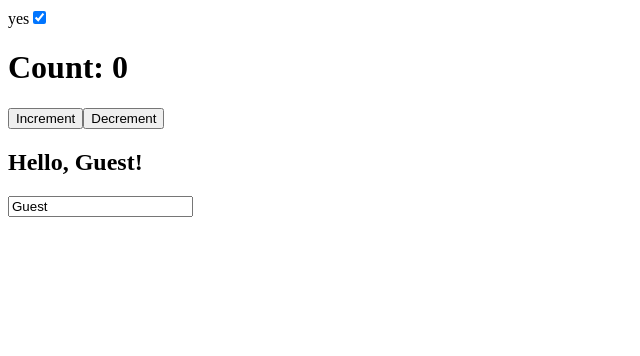
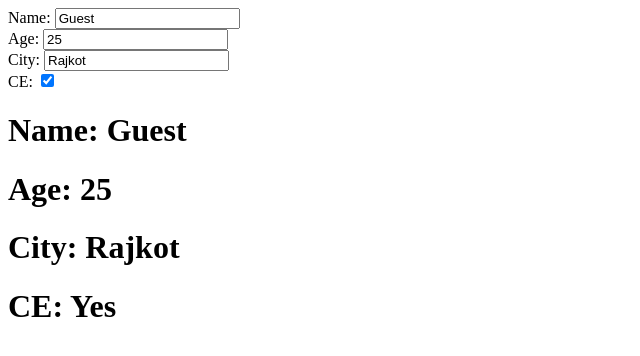
Before and after one commit to jaysurani18/REACT, a React (Vite) app in the folder LL_project/: page / in a window 1280 px wide. Shown: the top 356 px of the page, without its empty margins (0-640 px from the left). Built offline with nearby package versions, Linux system fonts and the light colour scheme.

Commit message:
dynamically give value usinng checkbox

```diff
--- a/LL_project/src/hook1.jsx
+++ b/LL_project/src/hook1.jsx
@@ -1,17 +1,39 @@
-import React,{Component} from "react";
-export default function HookExample(){
-    const [count , setCount] = React.useState(0);
-    const [name,setName] = React.useState("Guest");
-    const [checked , setChecked] = React.useState(true);
-        return(
-        <div>
-            yes<input type="Checkbox" checked={checked} onChange={(e) => setChecked(e.target.checked)}></input>
-            <h1>Count: {count}</h1>
-            <button onClick={() => setCount(count + 1)}>Increment</button>
-            <button onClick={() => setCount(count - 1)}>Decrement</button>
-            <h2>Hello, {name}!</h2>
-            <input type="Text" value={name} onChange={(e) => setName(e.target.value)}></input>
-        </div>
-        )
+import React, { useState } from 'react';
+export default function Hook2() {
+    const [user, setUser] = useState({
+        name: "Guest",
+        age: 25,
+        ce: true,
+        city: "Rajkot",
+    });
+    return <>
+    <label>Name: </label>
+    <input type="text"
+    placeholder='Name'
+    value={user.name}
+    onChange={(e) => setUser({...user, name: e.target.value})}
+    />
+    <br/>
+    <label>Age: </label>
+    <input type="number" value={user.age}
+    onChange={(e) => setUser({...user, age: e.target.value})}
+    />
+    <br/>
+    <label>City: </label>
+    <input type="text"
+    placeholder='City'
+    value={user.city}
+    onChange={(e) => setUser({...user, city: e.target.value})}
+    />
+    <br/>
+    <label>CE: </label>
+    <input type="checkbox"
+    checked={user.ce}
+    onChange={(e) => setUser({...user, ce: e.target.checked})}
+    />
+    <h1>Name: {user.name}</h1>
+    <h1>Age: {user.age}</h1>
+    <h1>City: {user.city}</h1>
+    <h1>CE: {user.ce ? "Yes" : "No"}</h1>
+    </>
 }
-export {HookExample};
```
